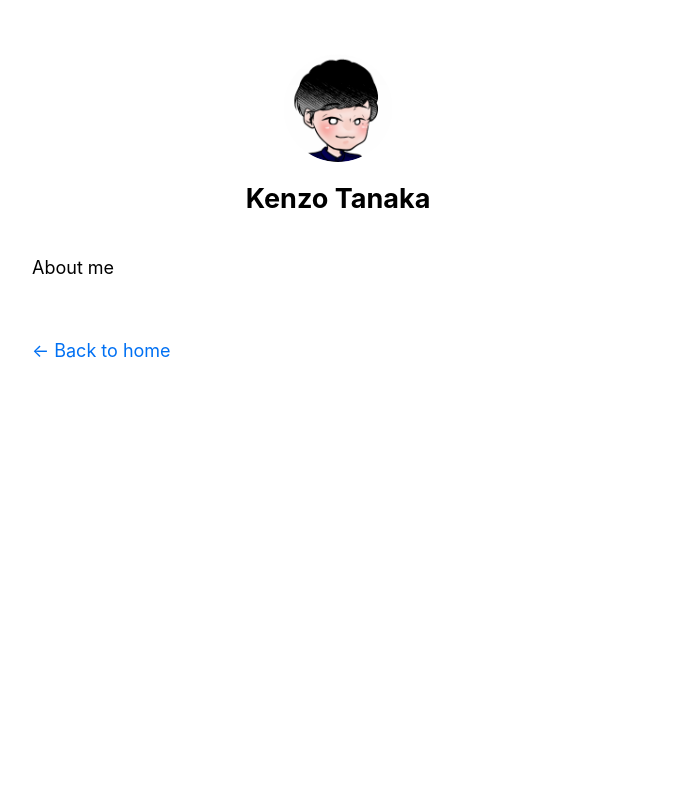
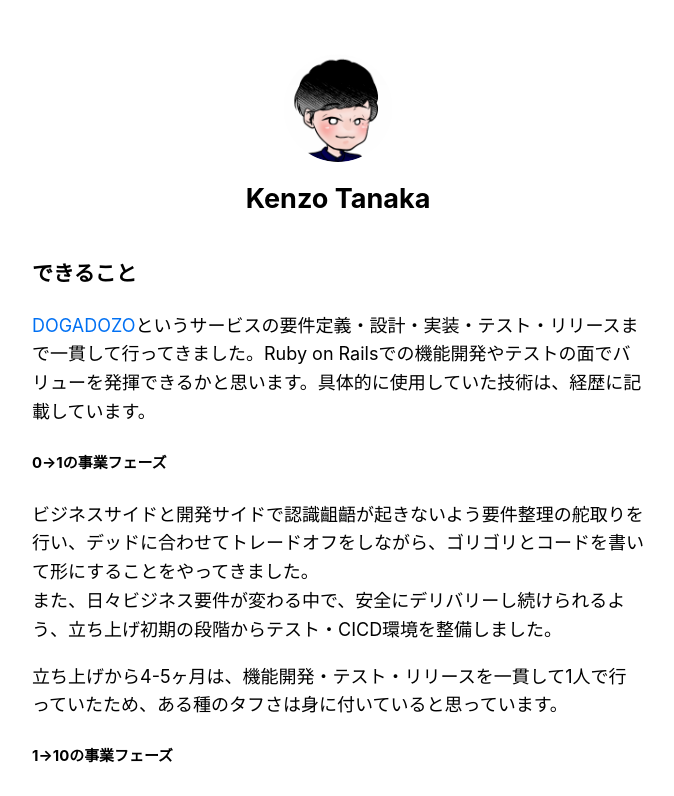
Before and after one commit to kenzo-tanaka/nextJsBlog, a Next.js app: page /about in a window 1280 px wide. Shown: the top 796 px of the page, without its empty margins (302-976 px from the left). Built offline with nearby package versions, Linux system fonts and the light colour scheme.

Commit message:
fix: render about page with md file

```diff
--- a/pages/about.tsx
+++ b/pages/about.tsx
@@ -1,10 +1,24 @@
+import Head from "next/head";
 import Layout from "../components/layout";
+import { getPageData } from "../lib/page";
+import ReactMarkdown from "react-markdown";
 
-export default function About() {
+export async function getStaticProps() {
+  const pageData = await getPageData("about");
+  return {
+    props: {
+      pageData,
+    },
+  };
+}
+
+export default function About({ pageData }) {
   return (
     <Layout>
-      {/* TODO: ハードコーディングしたくないので markdown を読むようにする */}
-      <p>About me</p>
+      <Head>
+        <title>{pageData.title}</title>
+      </Head>
+      <ReactMarkdown children={pageData.content} />
     </Layout>
   );
 }
```
